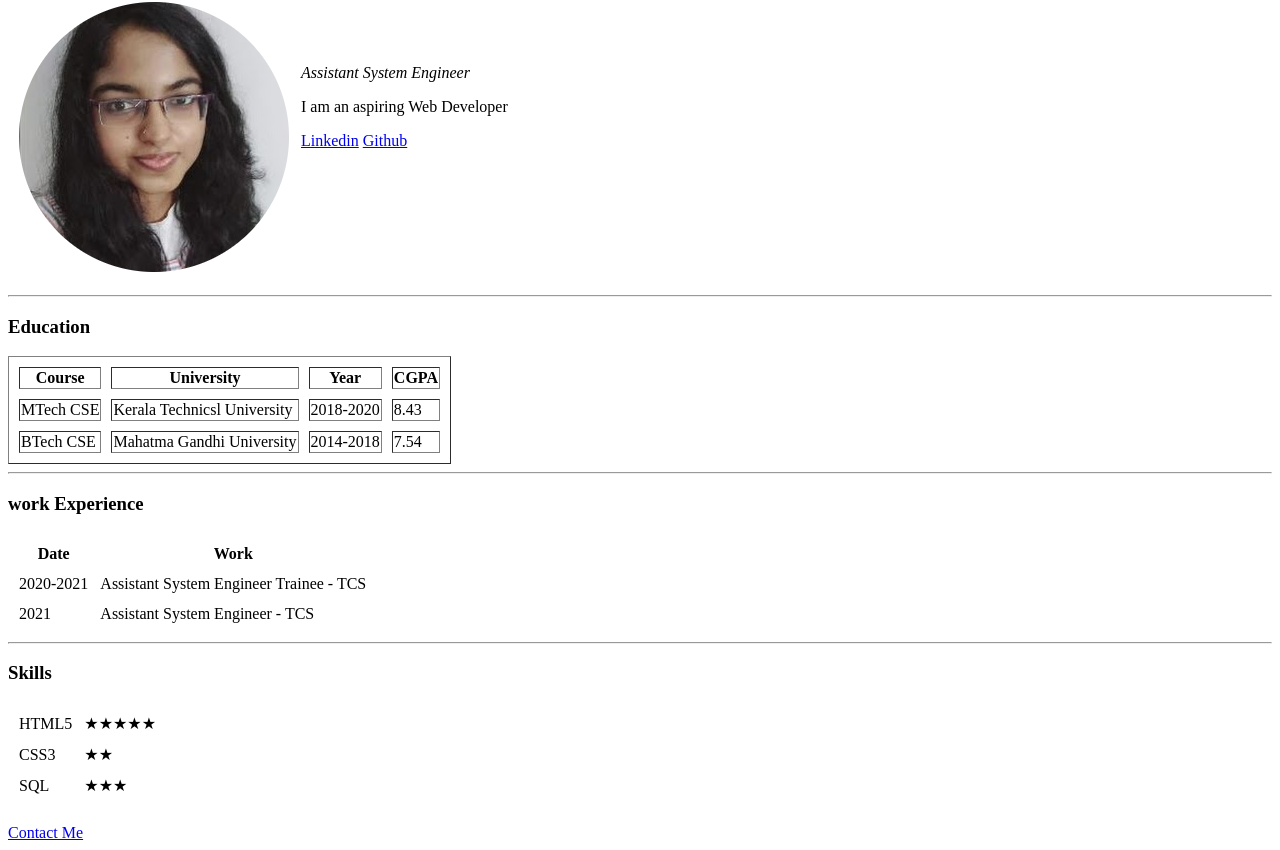
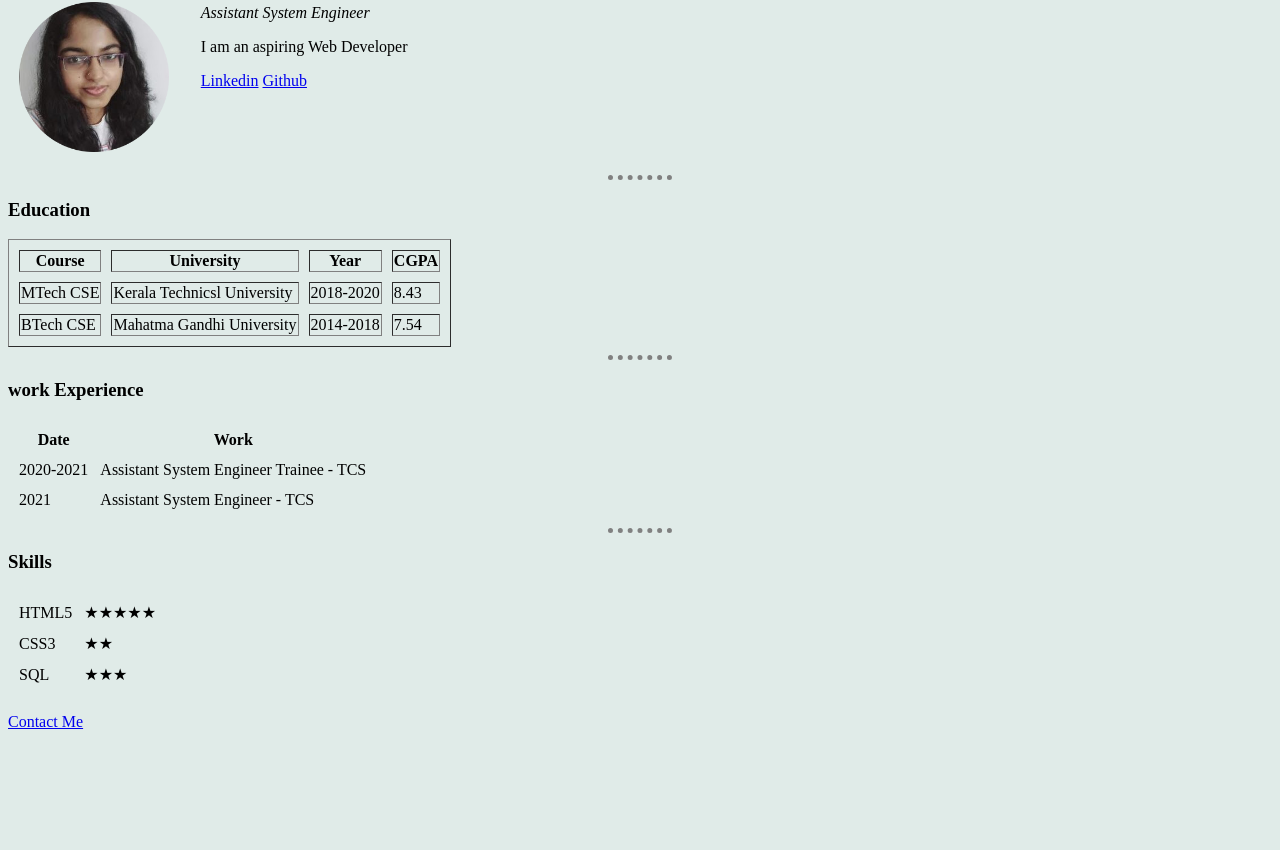
Before and after one commit to Femi-Sathar/CV, a plain HTML site: page index.html in a window 1280 px wide. Shown: the part 97-947 px from the top of the page. After the commit the page ends 836 px from the top, so only its background shows below. Drawn offline with Linux system fonts and the light colour scheme.

Commit message:
Used Internal CSS.

```diff
--- a/index.html
+++ b/index.html
@@ -4,6 +4,24 @@
 <head>
   <meta charset="utf-8">
   <title>Femi's Personal site</title>
+ <!-- Internal CSS -->
+  <style>
+    body {
+      background-color: #e0ebe8;
+    }
+    hr{
+      border-style: none ;
+      border-top-style: dotted;
+      border-color: grey;
+      border-width: 5px;
+      width: 5%;
+    }
+    img{
+      width :150px;
+      height :150px;
+    }
+  </style>
+
 </head>
 
 <body>
```
